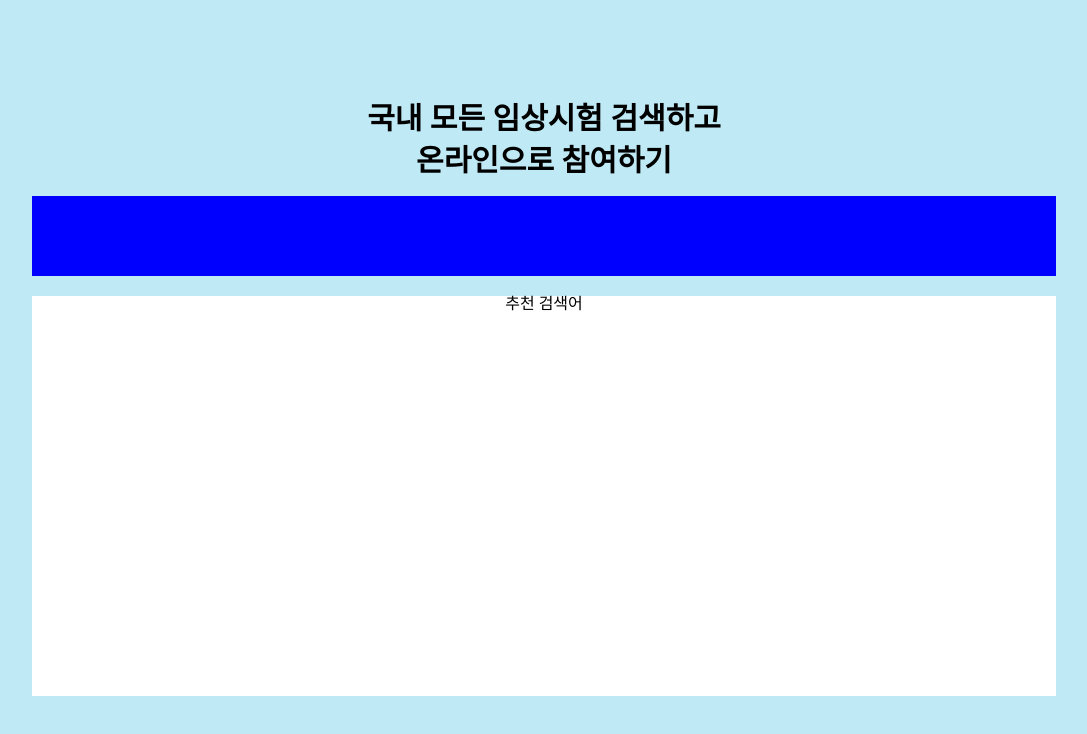
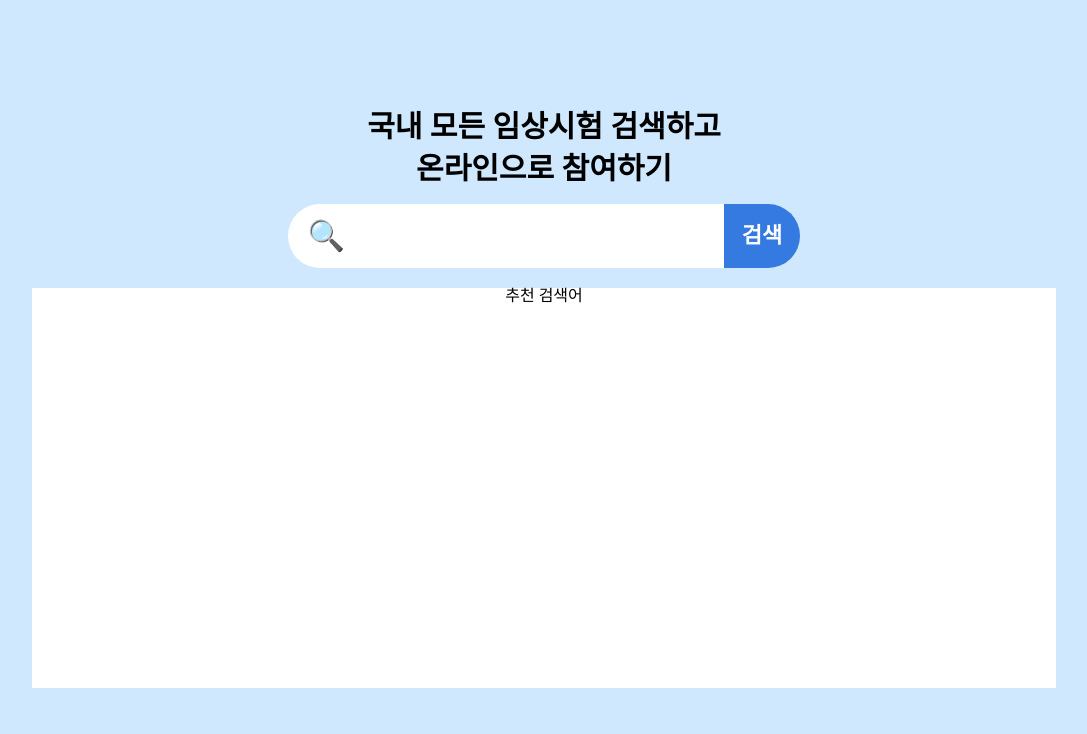
Before and after one commit to wanted-pre-onboarding-team-7/pre-onboarding-8th-3-7, a React (Create React App) app: page / in a window 1280 px wide. Shown: the top 734 px of the page, without its empty margins (96-1183 px from the left). Built offline with nearby package versions, Linux system fonts and the light colour scheme.

Commit message:
Style: SearchBar 컴포넌트 UI

```diff
--- a/src/components/searchBar/SearchBar.module.css
+++ b/src/components/searchBar/SearchBar.module.css
@@ -1,5 +1,40 @@
 .container {
-  background: blue;
-  width: 80%;
-  height: 80px;
+  display: flex;
+  justify-content: center;
+  align-items: center;
+  width: 40vw;
+  height: 8vh;
+  border-radius: 50px;
 }
+
+.searchIcon {
+  display: flex;
+  justify-content: center;
+  align-items: center;
+  width: 15%;
+  height: 100%;
+  border-radius: 45px 0 0 45px;
+  font-size: 30px;
+  background-color: white;
+}
+
+.searchInput {
+  width: 70%;
+  height: 97%;
+  border: none;
+  outline: none;
+  font-size: 30px;
+}
+
+.searchButton {
+  display: flex;
+  justify-content: center;
+  align-items: center;
+  width: 15%;
+  height: 100%;
+  border-radius: 0 45px 45px 0;
+  font-size: 22px;
+  font-weight: bold;
+  color: white;
+  background-color: #357ae1;
+}
--- a/src/components/searchBar/SearchBar.tsx
+++ b/src/components/searchBar/SearchBar.tsx
@@ -2,7 +2,13 @@ import styles from './SearchBar.module.css';
 
 function SearchBar() {
   //TODO: 검색창 기능 구현
-  return <div className={styles.container}></div>;
+  return (
+    <div className={styles.container}>
+      <div className={styles.searchIcon}>🔍</div>
+      <input className={styles.searchInput} type="text"></input>
+      <div className={styles.searchButton}>검색</div>
+    </div>
+  );
 }
 
 export default SearchBar;
--- a/src/pages/Home.module.css
+++ b/src/pages/Home.module.css
@@ -1,5 +1,5 @@
 .container {
-  background: #bfeaf5;
+  background: #d0e8fd;
   width: 100vw;
   height: 100vh;
   display: flex;
```
